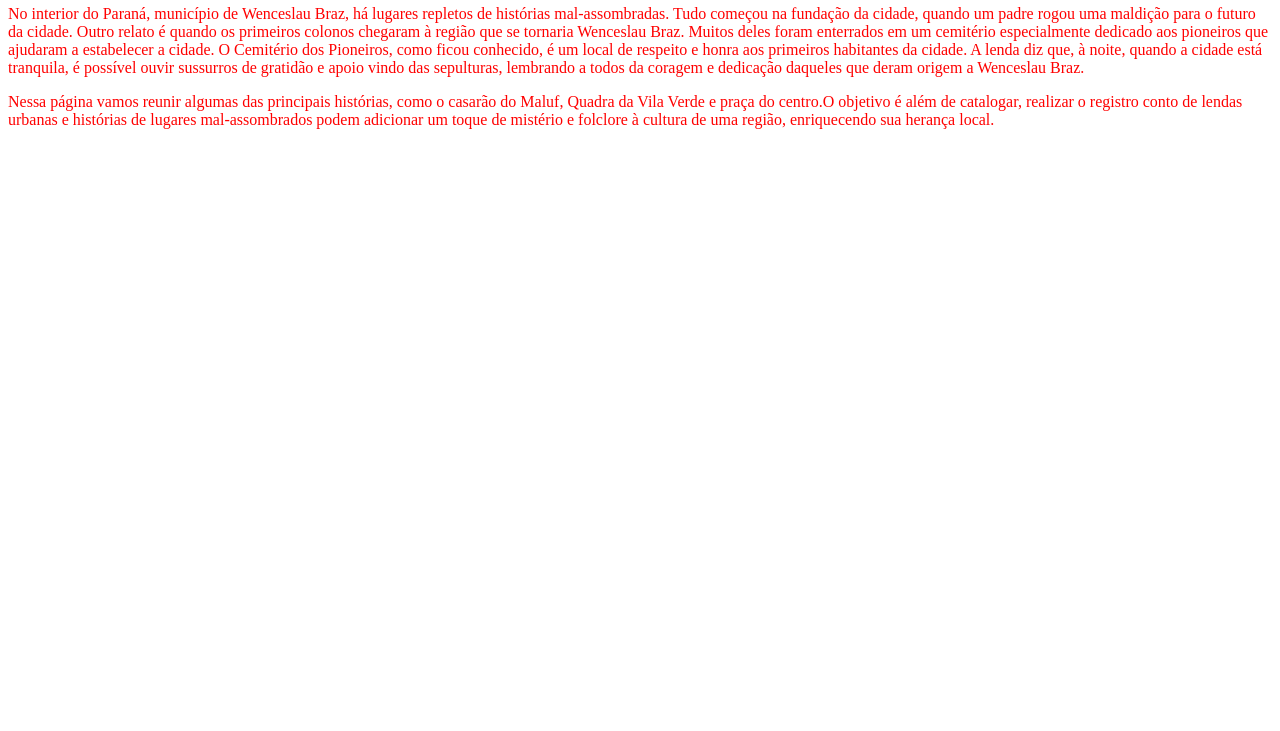
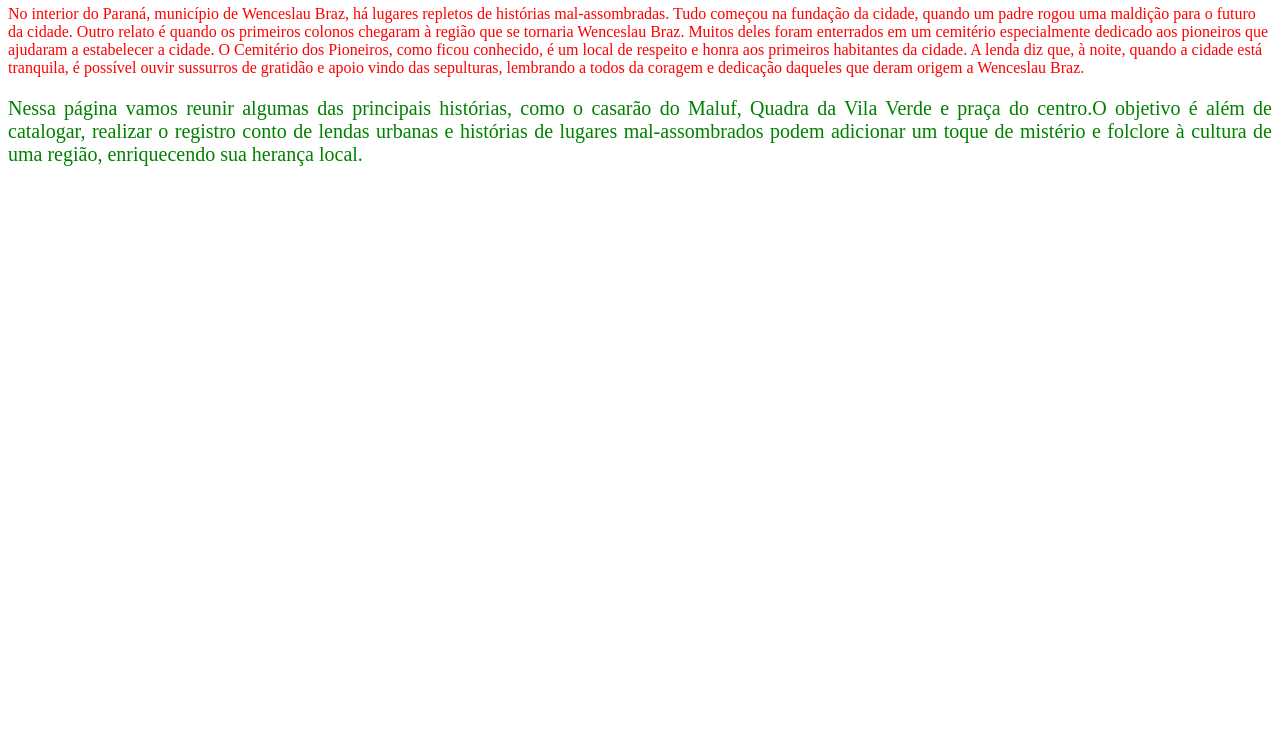
Before and after one commit to kheronn/ge_pensamento_turma_ap, a plain HTML site: page index.html in a window 1280 px wide. Shown: the part 69-800 px from the top of the page. Drawn offline with Linux system fonts and the light colour scheme.

Commit message:
adicionando classes

```diff
--- a/index.html
+++ b/index.html
@@ -22,8 +22,8 @@
         noite, quando a cidade está tranquila, é possível ouvir sussurros de gratidão e apoio vindo das sepulturas,
         lembrando a todos da coragem e dedicação daqueles que deram origem a Wenceslau Braz.
     </p>
-    <p>
 
+    <p class="texto">
         Nessa página vamos reunir algumas das principais histórias, como o casarão do Maluf, Quadra da Vila Verde e
         praça do centro.O objetivo é além de catalogar, realizar o registro conto de lendas urbanas e histórias de
         lugares mal-assombrados podem adicionar um toque de mistério e folclore à cultura de uma região, enriquecendo
--- a/style.css
+++ b/style.css
@@ -6,3 +6,9 @@ p {
     font-size: 30px;
     text-align:center;
 }
+
+.texto{
+    text-align: justify;
+    font-size: 20px;
+    color: green;
+}
```
